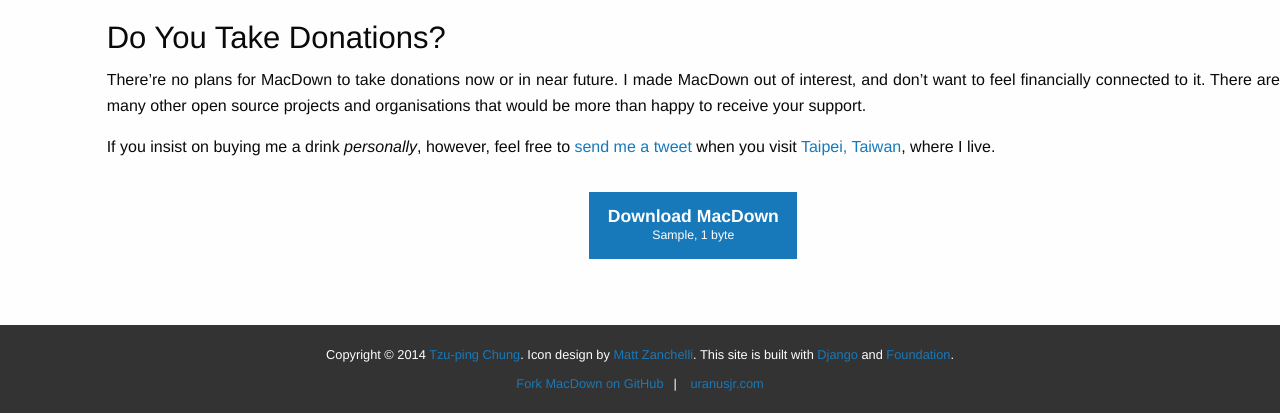
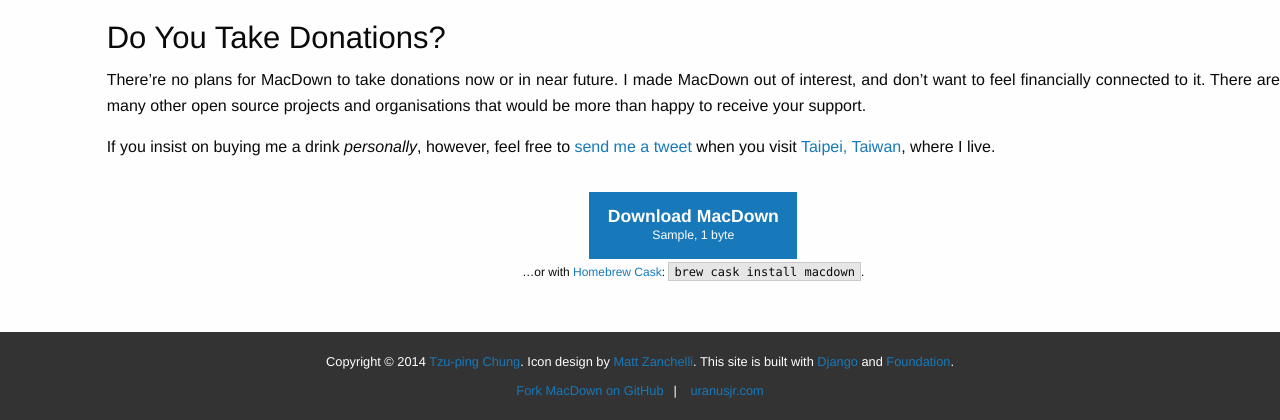
Before and after one commit to MacDownApp/macdown-site-django, a Django app: template pages/templates/pages/faq.html in a window 1280 px wide. Shown: the part 2288-2708 px from the top of the page. Run offline with Django 3.2, Linux system fonts and the light colour scheme; the template is opened without the code that fills it: most values are stand-ins (such as "Sample title", 1, 10 or a date in 2020); some libraries are stand-ins or nearby versions.

Commit message:
Add Homebrew Cask instruction
Fix #8

```diff
--- a/base/templates/base/includes/download_link.html
+++ b/base/templates/base/includes/download_link.html
@@ -8,5 +8,6 @@
   <span class="sub">{{ version }}, {{ size }}</span>
   {% endblocktrans %}
   </a>
+  <p class="download-alt">{% blocktrans %}…or with <a href="http://caskroom.io">Homebrew Cask</a>: <code>brew cask install macdown</code>.{% endblocktrans %}</p>
 </div>
 {% endif %}
--- a/pages/static/pages/css/page.css
+++ b/pages/static/pages/css/page.css
@@ -15,12 +15,17 @@
 .link-block {
     margin-top: 2em;
     text-align: center;
+    margin-bottom: 1.25rem;
 }
 .download.button {
     font-size: 110%;
     font-weight: bold;
+    margin-bottom: 0.25rem;
 }
 .download.button .sub {
     font-size: 70%;
     font-weight: normal;
 }
+.download-alt {
+    font-size: 75%;
+}
```
